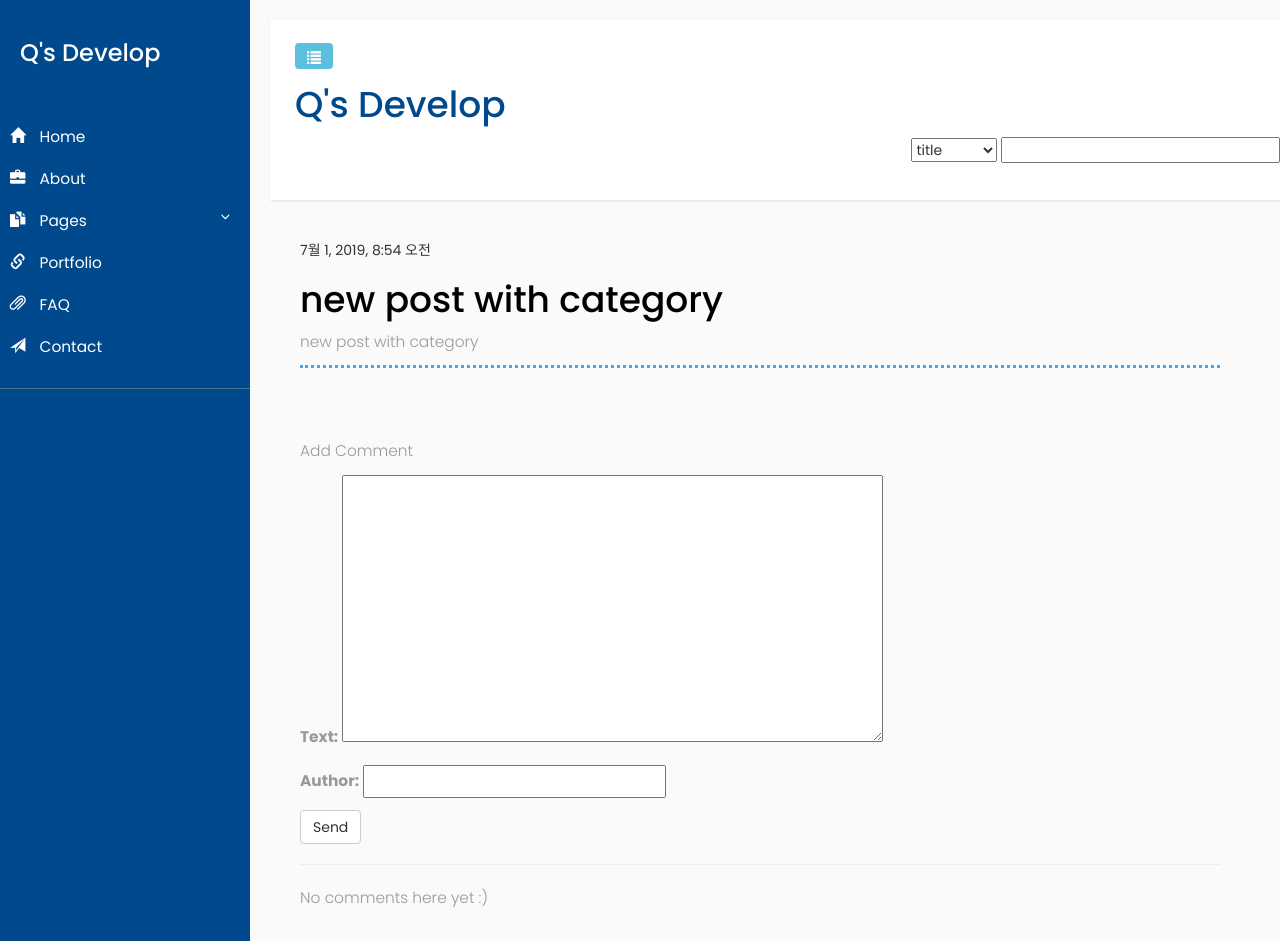
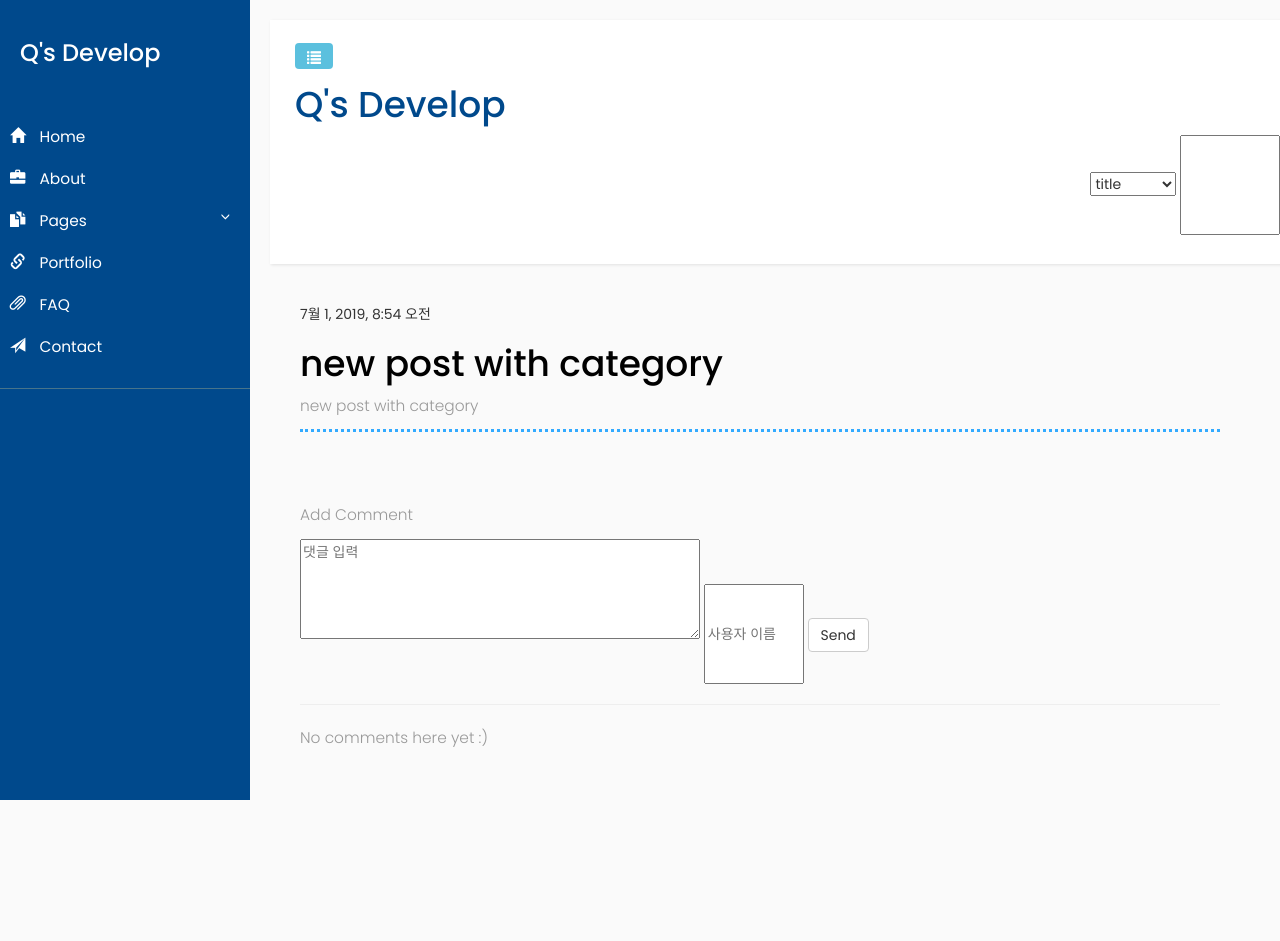
Before and after one commit to HyunQQ/django-blog, a Django app: page /post/2/ in a window 1280 px wide; the page is wider, and only the part inside the window is pictured. After the commit the page ends 800 px from the top of that part, so only its background shows below. Run offline with Django 3.2, Linux system fonts and the light colour scheme; data comes from the database, SQL or seed files in the repository; some libraries are stand-ins or nearby versions.

Commit message:
댓글 입력 틀 변경

```diff
--- /dev/null
+++ b/blog/static/blog/css/blog_detail.css
@@ -0,0 +1,16 @@
+.edit_comment{
+    display: inline;
+}
+.edit_comment label{
+    display: none;
+}
+
+textarea{
+    width : 400px;
+    height : 100px;
+}
+
+input{
+    width: 100px;
+    height : 100px;
+}
--- /dev/null
+++ b/blog/static/blog/js/blog_detail.js
@@ -0,0 +1,4 @@
+$(document).ready(function () {
+    $(".edit_comment textarea").attr('placeholder','댓글 입력');
+    $(".edit_comment input").attr('placeholder','사용자 이름');
+});
--- a/blog/templates/blog/post_detail.html
+++ b/blog/templates/blog/post_detail.html
@@ -1,6 +1,11 @@
 {% extends 'blog/base.html' %}
+{% load static %}
+
 
 {% block content %}
+<link rel="stylesheet" href="{% static 'blog/css/blog_detail.css'%}">
+<script src="{% static 'blog/js/blog_detail.js'%}"></script>
+
     <div class="post">
         {% if post.published_date %}
             <div class="date">
@@ -18,11 +23,11 @@
     </div>
 
 
-    <div>
+    <div class="edit_comment">
         <p>Add Comment</p>
         <form method="POST" class ="post-form">
             {% csrf_token %}
-            {{ form.as_p }}
+            {{ form }}
             <button type="submit" class="save btn btn-default">Send</button>
         </form>
     </div>
```
